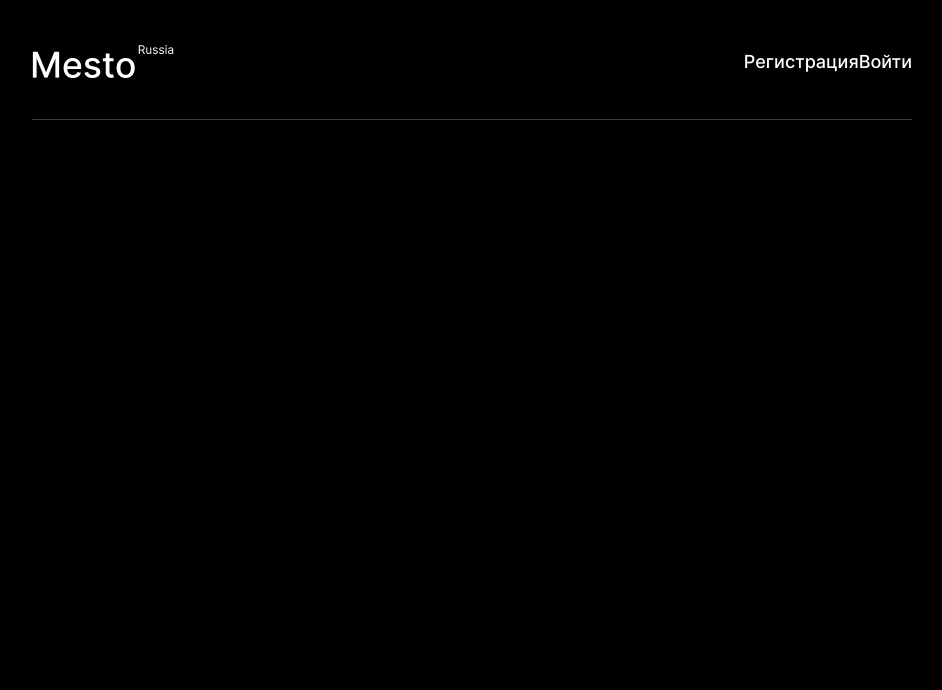
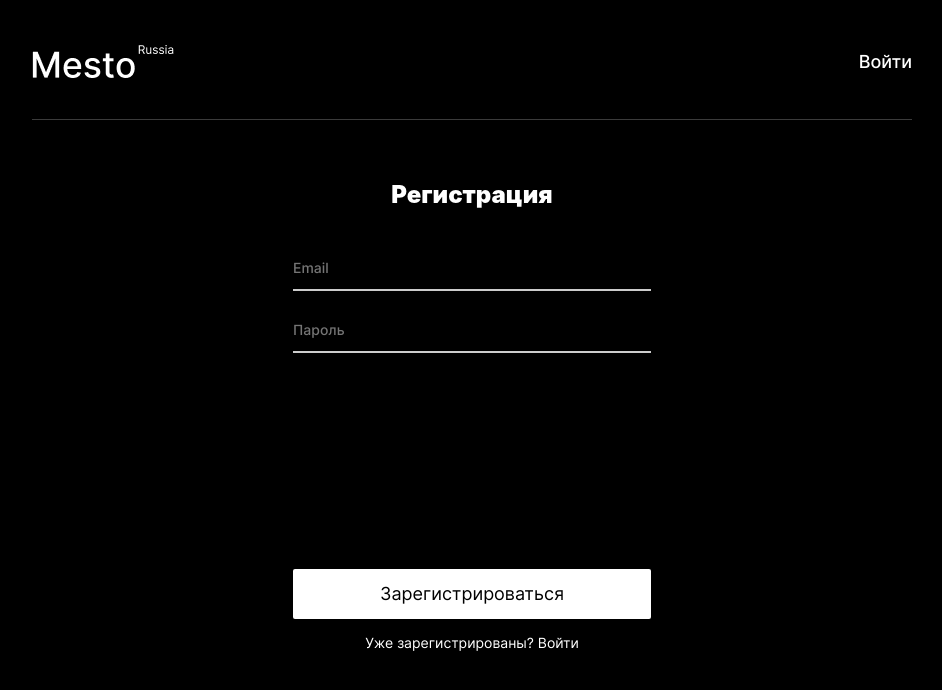
Before and after one commit to nikogriffs/react-mesto-api-full, a React (Create React App) app in the folder frontend/: page /register in a window 1280 px wide. Shown: the top 690 px of the page, without its empty margins (168-1110 px from the left). Built offline with nearby package versions, Linux system fonts and the light colour scheme; no server answers; a web font is replaced by a local one.

Commit message:
refactor: Login.jsx

```diff
--- a/frontend/src/components/App.jsx
+++ b/frontend/src/components/App.jsx
@@ -147,7 +147,7 @@ function App() {
     auth
       .register(email, password)
       .then(() => {
-        history.push('/sign-in');
+        history.push('/login');
         setIsInfoTooltipPopupOpen(true);
         setIsSuccess(true);
       })
@@ -176,7 +176,7 @@ function App() {
   function handleSignOut() {
     auth.logout().then(() => {
       setLoggedIn(false);
-      history.push('/sign-in');
+      history.push('/login');
     });
   }
 
@@ -199,12 +199,12 @@ function App() {
           onCardDelete={handleCardDelete}
         />
 
-        <Route path="/sign-up">
-          <Register onSubmitRegiste={handleRegister} />
+        <Route path="/register">
+          <Register onSubmitRegister={handleRegister} />
         </Route>
 
-        <Route path="/sign-in">
-          <Login onLogin={handleLogin} />
+        <Route path="/login">
+          <Login onSubmitLogin={handleLogin} />
         </Route>
       </Switch>
 
--- a/frontend/src/components/Header.jsx
+++ b/frontend/src/components/Header.jsx
@@ -11,7 +11,7 @@ function Header(props) {
           <>
             <p className="header__email">{props.email}</p>
             <NavLink
-              to="/signin"
+              to="/login"
               className="header__link header__link_logged"
               onClick={props.onSignOut}
             >
@@ -21,14 +21,14 @@ function Header(props) {
         ) : (
           <>
             <NavLink
-              to="/signup"
+              to="/register"
               className="header__link"
               activeStyle={{ display: 'none' }}
             >
               Регистрация
             </NavLink>
             <NavLink
-              to="/signin"
+              to="/login"
               className="header__link"
               activeStyle={{ display: 'none' }}
             >
--- a/frontend/src/components/Login.jsx
+++ b/frontend/src/components/Login.jsx
@@ -1,22 +1,20 @@
-import React from 'react';
+import React, { useState } from 'react';
+import { initialValues } from '../utils/constants';
 
-function Login(props) {
-  const [email, setEmail] = React.useState('');
-  const [password, setPassword] = React.useState('');
+const Login = ({ onSubmitLogin }) => {
+  const [values, setValues] = useState(initialValues);
 
-  function handleChangeEmail(e) {
-    setEmail(e.target.value);
-  }
+  const handleChange = (e) => {
+    const { name, value } = e.target;
 
-  function handleChangePassword(e) {
-    setPassword(e.target.value);
-  }
+    setValues({ ...values, [name]: value });
+  };
 
-  function handleSubmit(e) {
+  const handleSubmit = (e) => {
     e.preventDefault();
 
-    props.onLogin(email, password);
-  }
+    onSubmitLogin(values);
+  };
 
   return (
     <div className="authorization">
@@ -28,8 +26,8 @@ function Login(props) {
             id="email"
             name="email"
             type="email"
-            onChange={handleChangeEmail}
-            value={email}
+            onChange={handleChange}
+            value={values.email}
             placeholder="Email"
           />
 
@@ -38,8 +36,8 @@ function Login(props) {
             id="password"
             name="password"
             type="password"
-            onChange={handleChangePassword}
-            value={password}
+            onChange={handleChange}
+            value={values.password}
             placeholder="Пароль"
           />
 
@@ -50,6 +48,6 @@ function Login(props) {
       </form>
     </div>
   );
-}
+};
 
 export default Login;
--- a/frontend/src/components/ProtectedRoute.jsx
+++ b/frontend/src/components/ProtectedRoute.jsx
@@ -4,7 +4,7 @@ import { Route, Redirect } from 'react-router-dom';
 const ProtectedRoute = ({ component: Component, ...props }) => {
   return (
     <Route>
-      {props.loggedIn ? <Component {...props} /> : <Redirect to="/signin" />}
+      {props.loggedIn ? <Component {...props} /> : <Redirect to="/login" />}
     </Route>
   );
 };
--- a/frontend/src/components/Register.jsx
+++ b/frontend/src/components/Register.jsx
@@ -50,7 +50,7 @@ const Register = ({ onSubmitRegister }) => {
 
       <div className="authorization__menu-link">
         <span>Уже зарегистрированы? </span>
-        <Link to="/sign-in" className="authorization__link">
+        <Link to="/login" className="authorization__link">
           Войти
         </Link>
       </div>
--- a/frontend/src/utils/auth.js
+++ b/frontend/src/utils/auth.js
@@ -6,7 +6,7 @@ const checkAnswer = (res) => {
 };
 
 export const register = (email, password) => {
-  return fetch(`/signup`, {
+  return fetch(`/register`, {
     method: 'POST',
     credentials: 'include',
     headers: {
@@ -18,7 +18,7 @@ export const register = (email, password) => {
 };
 
 export const authorize = (email, password) => {
-  return fetch(`/signin`, {
+  return fetch(`/login`, {
     method: 'POST',
     credentials: 'include',
     headers: {
```
Also changed, not shown: 1 other file (tests, documents, lock files or other folders).
